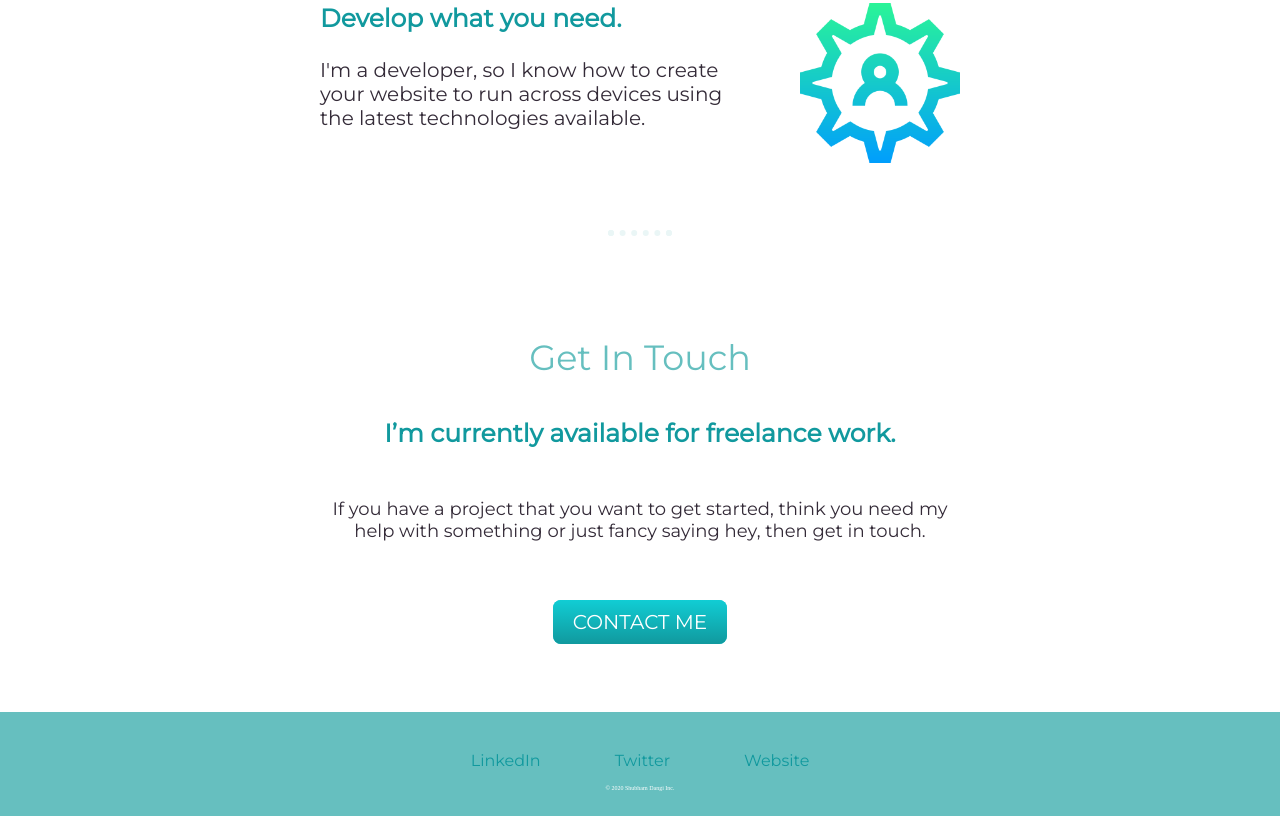
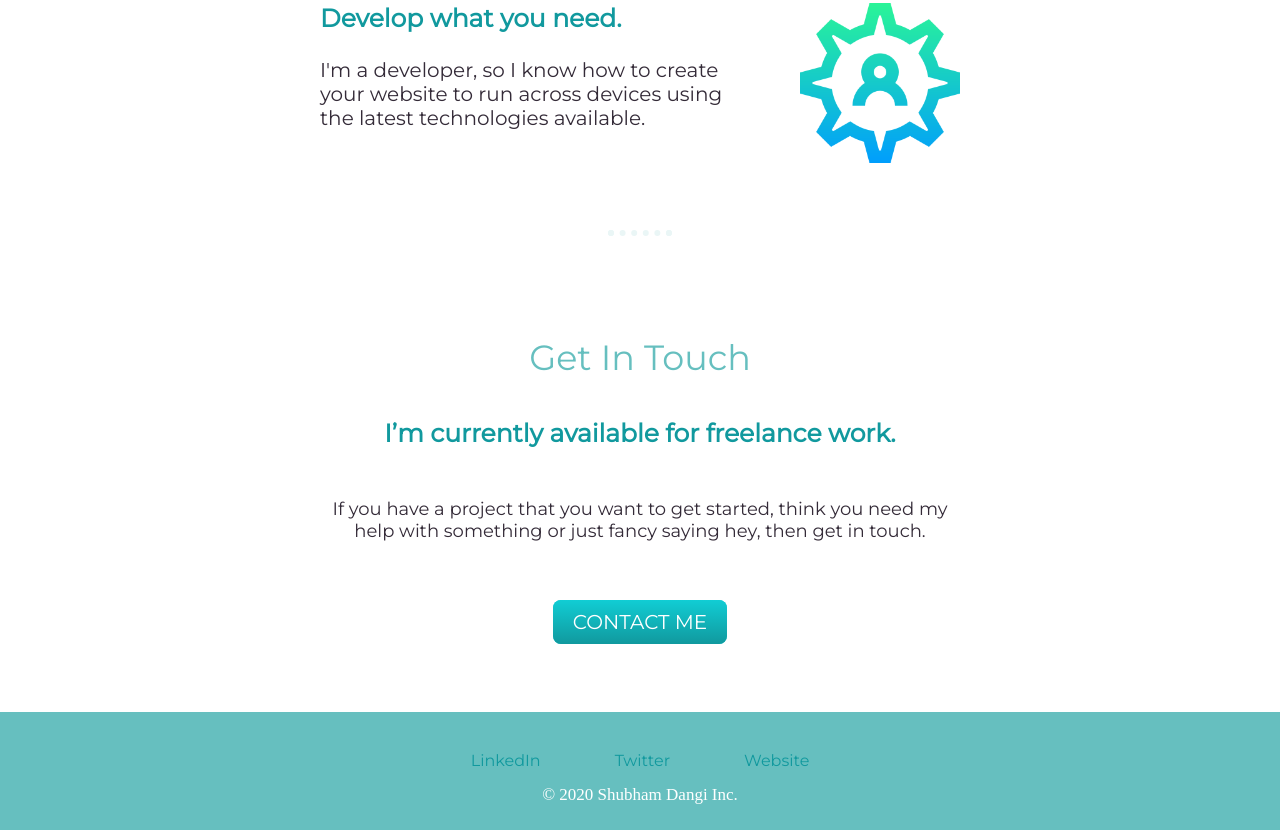
Before and after one commit to geekcyber/Homepage, a plain HTML site: page index.html in a window 1280 px wide. Shown: the part 2004-2834 px from the top of the page. Drawn offline with Linux system fonts and the light colour scheme; a web font is replaced by a local one.

Commit message:
Update styles.css

```diff
--- a/styles.css
+++ b/styles.css
@@ -150,6 +150,6 @@ hr {
 }
 .cp{
   color: white;
-  font-size: 20%;
+  font-size: 17px;
   margin: auto;
 }
```
